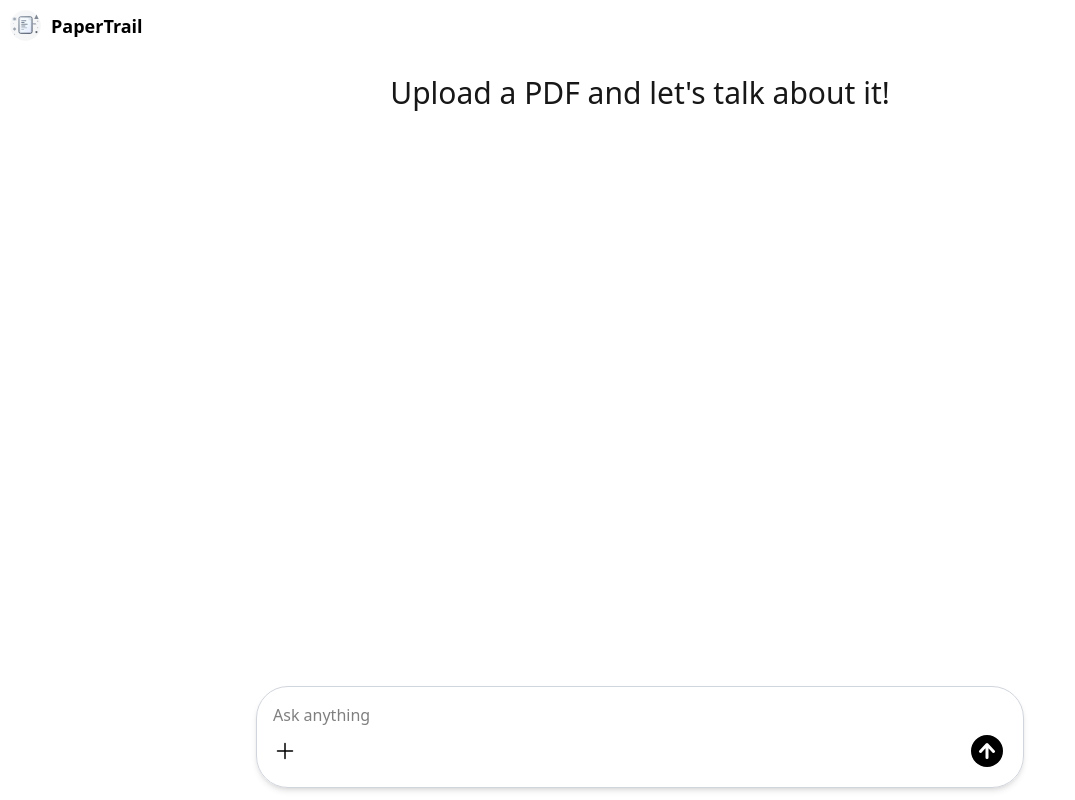
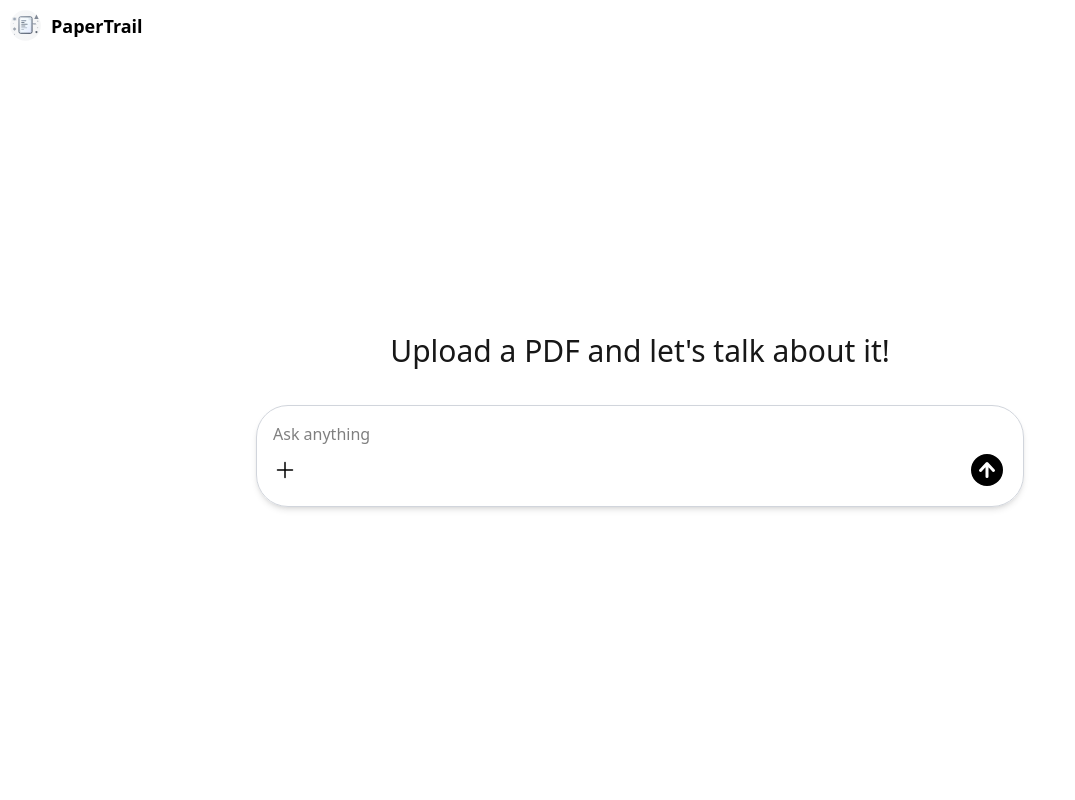
Before and after one commit to wao218/paper-trail-frontend, a React (Vite) app: page / in a window 1280 px wide. Shown: the whole page, without its empty margins (0-1075 px from the left). Built offline with nearby package versions, Linux system fonts and the light colour scheme.

Commit message:
center form and h1 on initial load

```diff
--- a/src/App.tsx
+++ b/src/App.tsx
@@ -108,6 +108,8 @@ function App() {
     }
   };
 
+  const isFirstInteraction = messages.length === 0;
+
   return (
     <main className='flex flex-col h-screen'>
       <header className='flex items-center p-2 shrink-0'>
@@ -120,13 +122,23 @@ function App() {
         <p className='ml-2 text-lg font-semibold'>PaperTrail</p>
       </header>
 
-      <div className='flex-1 overflow-y-scroll px-4 py-6 space-y-8 max-w-3xl w-full mx-auto invisible-scrollbar'>
-        {messages.length === 0 && (
+      <div
+        className={`flex-1 flex flex-col max-w-3xl w-full mx-auto
+          ${
+            isFirstInteraction
+              ? 'justify-center items-center text-center space-y-6'
+              : ''
+          }
+        `}
+      >
+        {isFirstInteraction && (
           <h1 className='text-3xl text-neutral-900 mb-6 text-center'>
             Upload a PDF and let's talk about it!
           </h1>
         )}
 
+        {!isFirstInteraction && (
+          <div className='flex-1 overflow-y-auto px-4 py-6 space-y-8 invisible-scrollbar w-full'>
             {messages.map((message) => {
               return (
                 <div
@@ -152,6 +164,7 @@ function App() {
             )}
             <div ref={bottomRef} />
           </div>
+        )}
 
         <form
           className='mt-3 mb-3 p-4 flex flex-col max-w-3xl w-full mx-auto shrink-0 shadow-md rounded-4xl border border-gray-300'
@@ -197,6 +210,7 @@ function App() {
             </button>
           </div>
         </form>
+      </div>
     </main>
   );
 }
```
Lines whose indentation alone changed are shown as unchanged.
